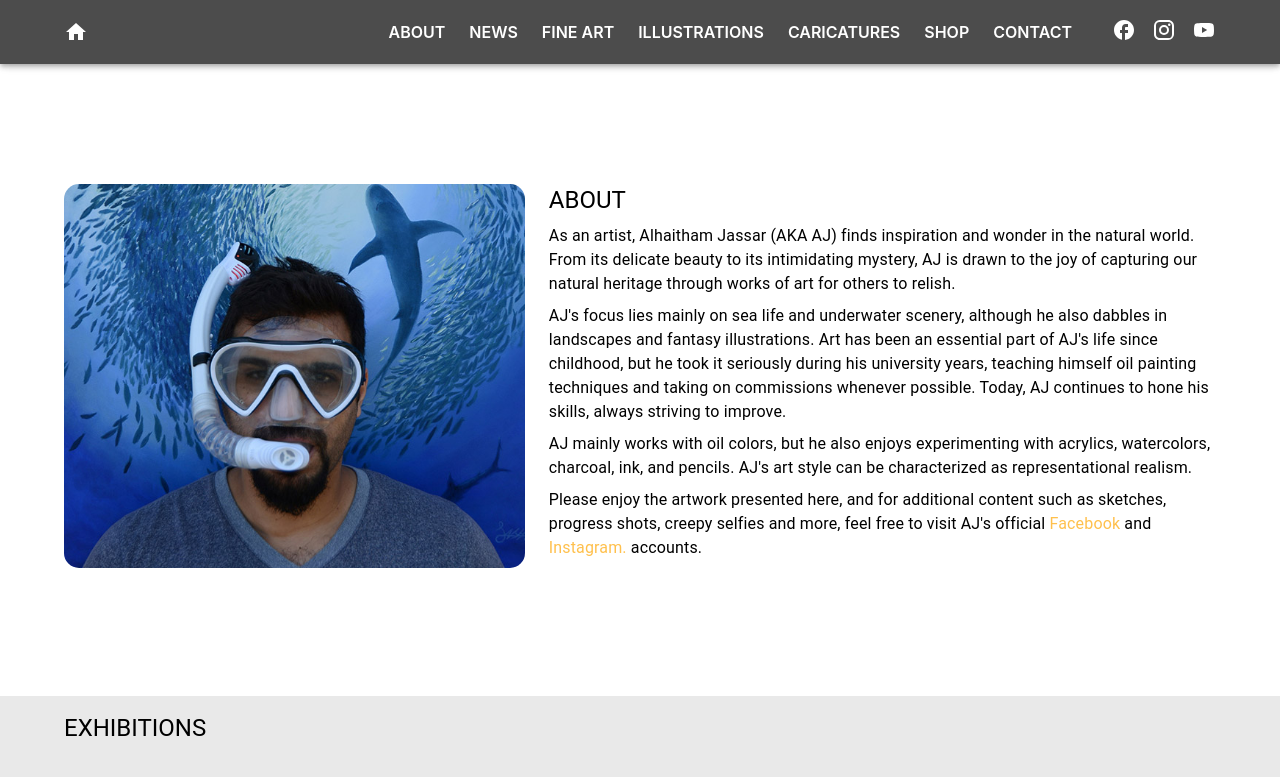
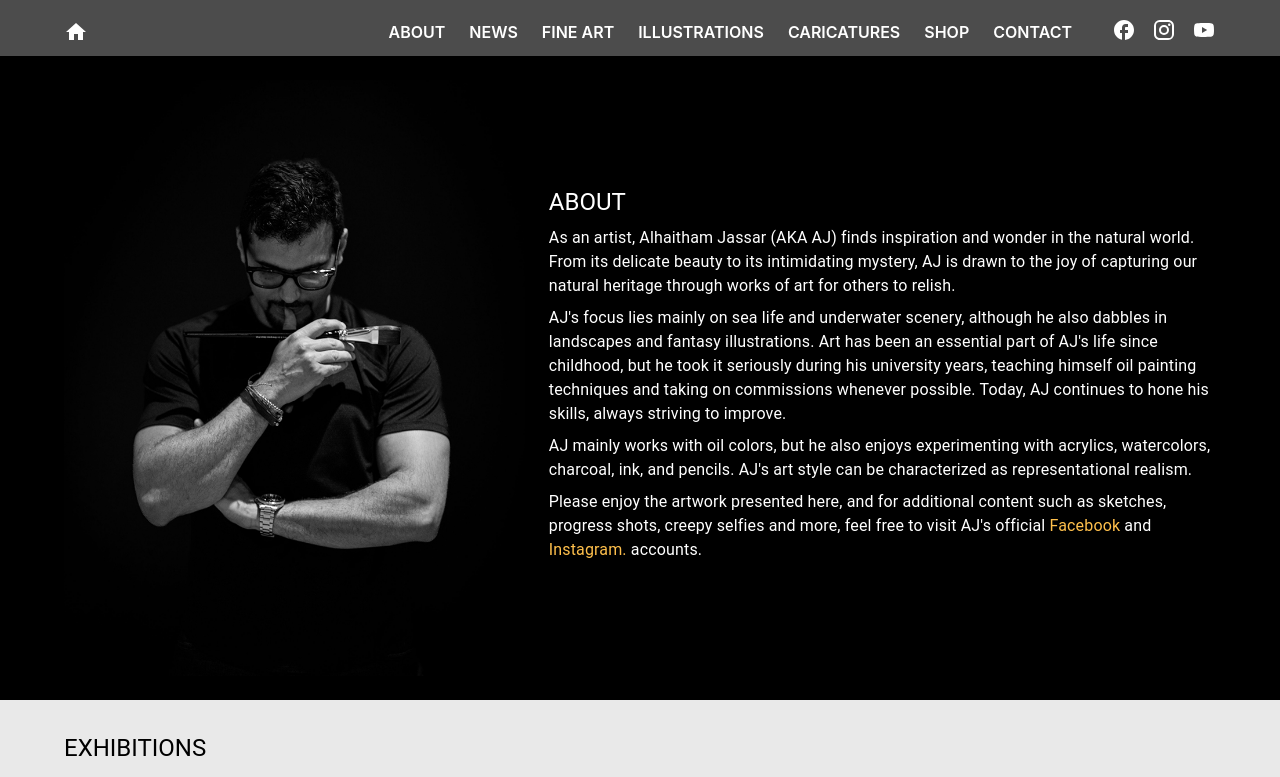
Before and after one commit to HJassar/jassarbrush, a Next.js app: page /about in a window 1280 px wide. Shown: the top 777 px of the page. Built offline with nearby package versions, Linux system fonts and the light colour scheme.

Commit message:
new picture, new me

```diff
--- a/components/aboutSections/About.tsx
+++ b/components/aboutSections/About.tsx
@@ -2,13 +2,13 @@ import { Box, Container, Slide, Typography } from "@mui/material";
 import { useInView } from "react-intersection-observer";
 import LinkRouter from "../LinkRouter";
 
-const me = "/assets/home/me_dive.jpg";
+const me = "/assets/home/me.jpg";
 
 export default function About() {
   const { ref, inView } = useInView({ threshold: 0, triggerOnce: true });
 
   return (
-    <div ref={ref} id="about">
+    <div ref={ref} id="about" style={{ background: "black", color: "white" }}>
       <Slide mountOnEnter in={inView} direction="left" timeout={500}>
         <Box
           sx={{
@@ -24,14 +24,16 @@ export default function About() {
             sx={{
               p: 3,
               display: "flex",
+              flexDirection: { xs: "column", md: "row" },
               alignContent: "center",
+              justifyItems: "center",
             }}
           >
             <Box
               flexGrow={1}
               minWidth="40%"
+              width={{ xs: "100%" }}
               mr={3}
-              display={{ xs: "none", md: "flex" }}
               justifyContent="center"
             >
               <img
@@ -45,6 +47,14 @@ export default function About() {
                 alt="About"
               />
             </Box>
+            <Box
+              sx={{
+                display: "flex",
+                flexDirection: "column",
+                justifyContent: "center",
+                alignItems: "center",
+              }}
+            >
               <Box>
                 <Typography
                   variant="h5"
@@ -62,13 +72,13 @@ export default function About() {
                   natural heritage through works of art for others to relish.
                 </Typography>
                 <Typography mb={1}>
-                AJ&apos;s focus lies mainly on sea life and underwater scenery,
-                although he also dabbles in landscapes and fantasy
-                illustrations. Art has been an essential part of AJ&apos;s life
-                since childhood, but he took it seriously during his university
-                years, teaching himself oil painting techniques and taking on
-                commissions whenever possible. Today, AJ continues to hone his
-                skills, always striving to improve.
+                  AJ&apos;s focus lies mainly on sea life and underwater
+                  scenery, although he also dabbles in landscapes and fantasy
+                  illustrations. Art has been an essential part of AJ&apos;s
+                  life since childhood, but he took it seriously during his
+                  university years, teaching himself oil painting techniques and
+                  taking on commissions whenever possible. Today, AJ continues
+                  to hone his skills, always striving to improve.
                 </Typography>
                 <Typography mb={1}>
                   AJ mainly works with oil colors, but he also enjoys
@@ -98,6 +108,7 @@ export default function About() {
                   accounts.
                 </Typography>
               </Box>
+            </Box>
           </Container>
         </Box>
       </Slide>
--- a/components/aboutSections/Exhibs.tsx
+++ b/components/aboutSections/Exhibs.tsx
@@ -19,7 +19,7 @@ export default function Exhibs() {
             background: "#00000016",
           }}
         >
-          <Container sx={{ p: 2 }}>
+          <Container sx={{ p: 2, pt: 4 }}>
             <Typography
               variant="h5"
               component="h2"
```
Also changed, not shown: public/assets/home/me.jpg (added). Lines whose indentation alone changed are shown as unchanged.
